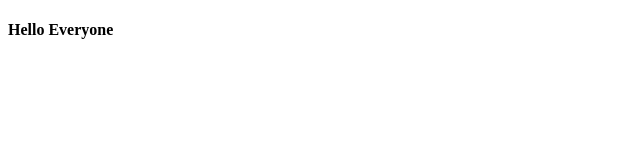
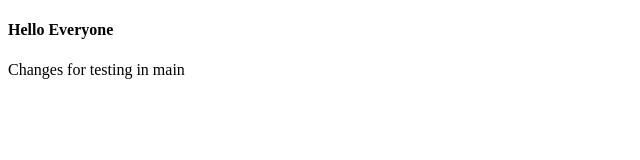
Before and after one commit to ajaykumar-collab/test, a plain HTML site: page index.html in a window 1280 px wide. Shown: the whole page, without its empty margins (0-640 px from the left). Drawn offline with Linux system fonts and the light colour scheme.

Commit message:
changes to make conflict

```diff
--- a/index.html
+++ b/index.html
@@ -7,5 +7,6 @@
 </head>
 <body>
     <h4>Hello Everyone</h4>
+    <p>Changes for testing in main</p>
 </body>
 </html>
```
